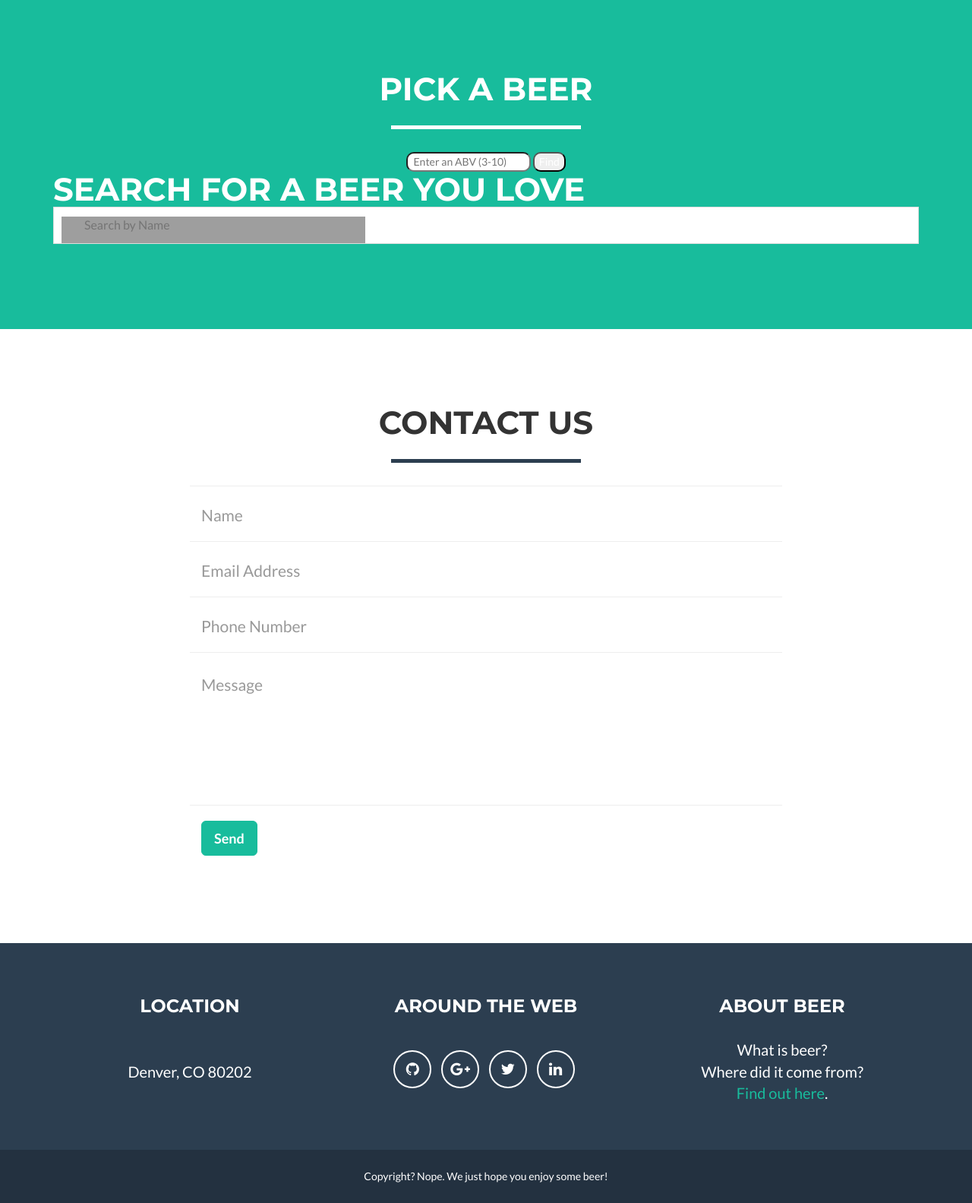
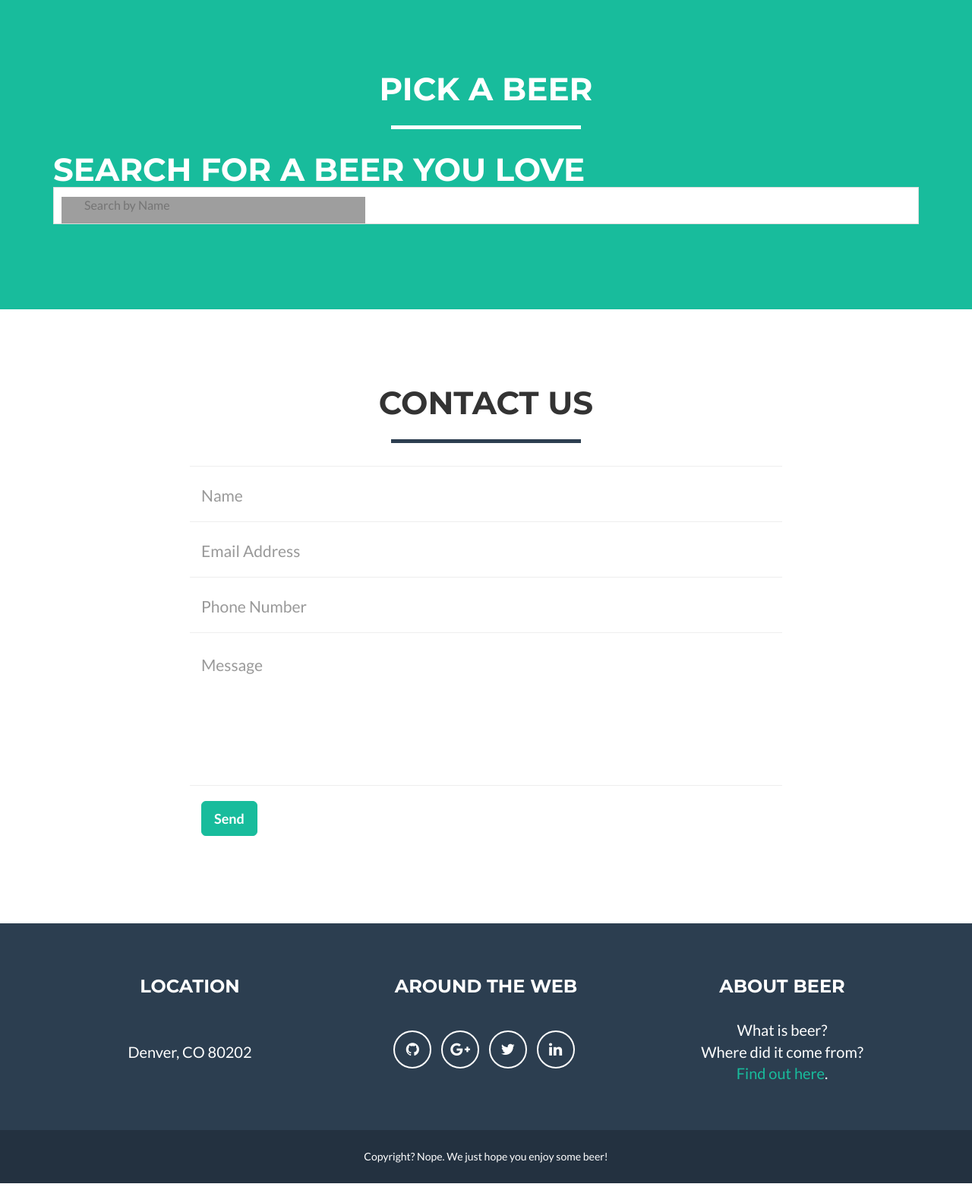
Before and after one commit to trentwoodbury/BeerRecommender, a Flask app: template website/templates/search_table.html in a window 1280 px wide. Shown: the part 1305-2888 px from the top of the page at 76% size. After the commit the page ends 2862 px from the top, so only its background shows below. Run offline with Flask 2, Linux system fonts and the light colour scheme; the template is opened without the code that fills it, so the values that code supplies are empty; parts of the project's set-up code (start-up, migrations or seed data) failed here and were passed over; some libraries are stand-ins or nearby versions; grey boxes are pictures that could not be loaded.

Commit message:
Remove ABV search bar

```diff
--- a/website/templates/index.html
+++ b/website/templates/index.html
@@ -122,11 +122,6 @@
                 <div class="col-lg-12 text-center">
                     <h2> Pick a Beer</h2>
                     <hr class="star-light">
-					<form action="{{ url_for('display_beer') }}" method="POST">
-						<input type="tel" placeholder="  Enter an ABV (3-10)"
-							   name="abv" style = "border-radius: 10px">
-						<input type="submit" name="my-form" value="Find" style = "border-radius: 10px">
-					</form>
                 </div>
             </div>
             {% block content %}
```
